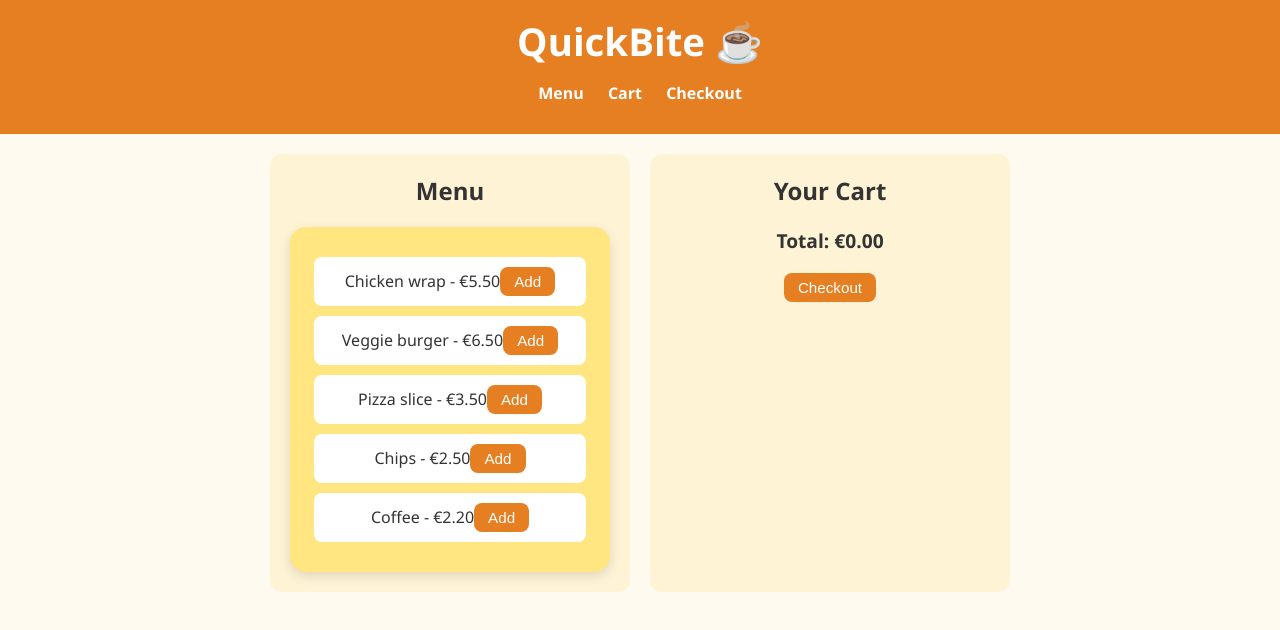
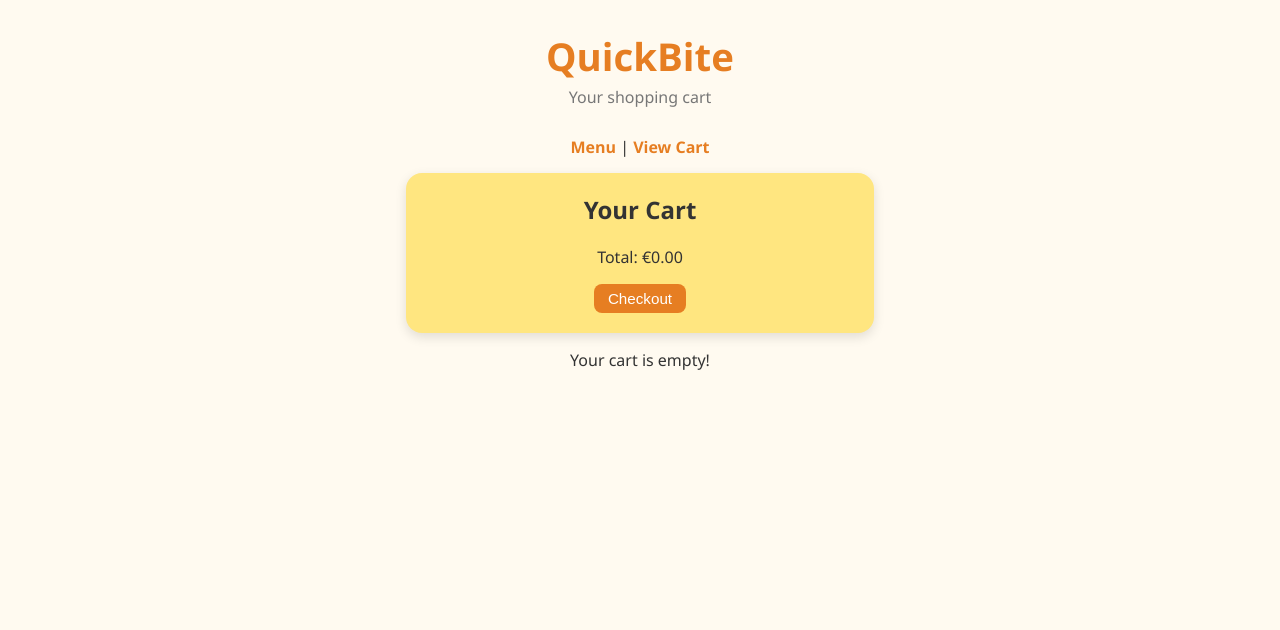
Before and after one commit to michaeljamescarroll/QuickBite-Prototype, a plain HTML site: page cart.html in a window 1280 px wide. Both pictures are taken after a click on the button "Checkout". Drawn offline with Linux system fonts and the light colour scheme.

Commit message:
Update cart.html

```diff
--- a/cart.html
+++ b/cart.html
@@ -1,189 +1,45 @@
-
 <!DOCTYPE html>
 <html lang="en">
 <head>
   <meta charset="UTF-8">
   <title>QuickBite Cart</title>
   <link rel="stylesheet" href="style.css">
-    <style>
-        header {
-            background: #e67e22;
-            color: white;
-            padding: 15px;
-            margin: -30px -16px 20px;
-        }
-
-        header h1 {
-            color: white;
-        }
-
-        nav {
-            margin: 15px;
-        }
-
-        nav a {
-            color: white;
-            text-decoration: none;
-            font-weight: bold;
-            margin: 0 10px;
-        }
-
-        main {
-            display: flex;
-            flex-wrap: wrap;
-            justify-content: center;
-            gap: 20px;
-        }
-
-        section {
-            background: #fff3d6;
-            padding: 20px;
-            border-radius: 12px;
-            width: 320px;
-        }
-
-        .menu-item, .cart-item {
-            background: white;
-            padding: 10px;
-            margin: 10px 0;
-            border-radius: 8px;
-        }
-
-        .cart-item button {
-            margin: 3px;
-        }
-
-        #cart-total {
-            font-weight: bold;
-            font-size: 1.2rem;
-        }
-    </style>
 </head>
 <body>
 
-    <header>
-        <h1>QuickBite ☕</h1>
+  <h1>QuickBite</h1>
+  <p class="tagline">Your shopping cart</p>
+
   <nav>
-            <a href="index.html">Menu</a>
-            <a href="cart.html">Cart</a>
-            <a href="checkout.html">Checkout</a>
+    <a href="index.html">Menu</a> |
+    <a href="cart.html">View Cart</a>
   </nav>
-    </header>
 
-    <main>
-        <section>
-            <h2>Menu</h2>
-            <div id="menu"></div>
+  <section id="menu">
+    <h2>Your Cart</h2>
+    <ul id="cart-list"></ul>
+    <p id="total"></p>
+
+    <button onclick="goToCheckout()">Checkout</button>
   </section>
 
-        <section>
-            <h2>Your Cart</h2>
-            <div id="cart"></div>
-            <p id="cart-total">Total: €0.00</p>
-            <button onclick="goToCheckout()">Checkout</button>
-        </section>
-    </main>
+  <p id="message"></p>
 
   <script>
-        const menu = [
-            { id: 1, name: "Chicken wrap", price: 5.5 },
-            { id: 2, name: "Veggie burger", price: 6.5 },
-            { id: 3, name: "Pizza slice", price: 3.5 },
-            { id: 4, name: "Chips", price: 2.5 },
-            { id: 5, name: "Coffee", price: 2.2 }
-        ];
-
     let cart = JSON.parse(localStorage.getItem("quickbiteCart")) || [];
 
-        function saveCart() {
-            localStorage.setItem("quickbiteCart", JSON.stringify(cart));
-        }
-
-        function showMenu() {
-            const menuDiv = document.getElementById("menu");
-            menuDiv.innerHTML = "";
-
-            menu.forEach(function(item) {
-                const div = document.createElement("div");
-                div.className = "menu-item";
-
-                div.innerHTML = item.name + " - €" + item.price.toFixed(2);
-
-                const button = document.createElement("button");
-                button.textContent = "Add";
-                button.onclick = function() {
-                    addToCart(item.id);
-                };
-
-                div.appendChild(button);
-                menuDiv.appendChild(div);
-            });
-        }
-
-        function addToCart(id) {
-            const item = menu.find(function(item) {
-                return item.id === id;
-            });
-
-            const existing = cart.find(function(cartItem) {
-                return cartItem.id === id;
-            });
-
-            if (existing) {
-                existing.quantity += 1;
-            } else {
-                cart.push({
-                    id: item.id,
-                    name: item.name,
-                    price: item.price,
-                    quantity: 1
-                });
-            }
-
-            saveCart();
-            showCart();
-        }
-
-        function removeOne(id) {
-            const item = cart.find(function(cartItem) {
-                return cartItem.id === id;
-            });
-
-            if (item) {
-                item.quantity -= 1;
-
-                if (item.quantity <= 0) {
-                    cart = cart.filter(function(cartItem) {
-                        return cartItem.id !== id;
-                    });
-                }
-            }
-
-            saveCart();
-            showCart();
-        }
-
     function showCart() {
-            const cartDiv = document.getElementById("cart");
-            cartDiv.innerHTML = "";
+      const list = document.getElementById("cart-list");
+      list.innerHTML = "";
 
       let total = 0;
 
       cart.forEach(function(item) {
-                const itemTotal = item.price * item.quantity;
-                total += itemTotal;
+        const li = document.createElement("li");
 
-                const div = document.createElement("div");
-                div.className = "cart-item";
-
-                div.textContent = item.name + " x " + item.quantity +
-                    " - €" + itemTotal.toFixed(2);
-
-                const addButton = document.createElement("button");
-                addButton.textContent = "+";
-                addButton.onclick = function() {
-                    addToCart(item.id);
-                };
+        li.innerHTML =
+          item.name + " x " + item.quantity +
+          " - €" + (item.price * item.quantity).toFixed(2);
 
         const removeButton = document.createElement("button");
         removeButton.textContent = "-";
@@ -191,24 +47,67 @@
           removeOne(item.id);
         };
 
-                div.appendChild(addButton);
-                div.appendChild(removeButton);
-                cartDiv.appendChild(div);
+        const addButton = document.createElement("button");
+        addButton.textContent = "+";
+        addButton.onclick = function() {
+          addOne(item.id);
+        };
+
+        li.appendChild(removeButton);
+        li.appendChild(addButton);
+        list.appendChild(li);
+
+        total += item.price * item.quantity;
       });
 
-            document.getElementById("cart-total").textContent =
+      document.getElementById("total").textContent =
         "Total: €" + total.toFixed(2);
+    }
+
+    function addOne(id) {
+      const item = cart.find(function(item) {
+        return item.id === id;
+      });
+
+      if (item) {
+        item.quantity += 1;
+      }
+
+      saveCart();
+    }
+
+    function removeOne(id) {
+      const item = cart.find(function(item) {
+        return item.id === id;
+      });
+
+      if (item) {
+        item.quantity -= 1;
+
+        if (item.quantity <= 0) {
+          cart = cart.filter(function(item) {
+            return item.id !== id;
+          });
+        }
+      }
+
+      saveCart();
+    }
+
+    function saveCart() {
+      localStorage.setItem("quickbiteCart", JSON.stringify(cart));
+      showCart();
     }
 
     function goToCheckout() {
       if (cart.length === 0) {
-                alert("Your cart is empty!");
+        document.getElementById("message").textContent =
+          "Your cart is empty!";
       } else {
         window.location.href = "checkout.html";
       }
     }
 
-        showMenu();
     showCart();
   </script>
 
```
Lines whose indentation alone changed are shown as unchanged.
